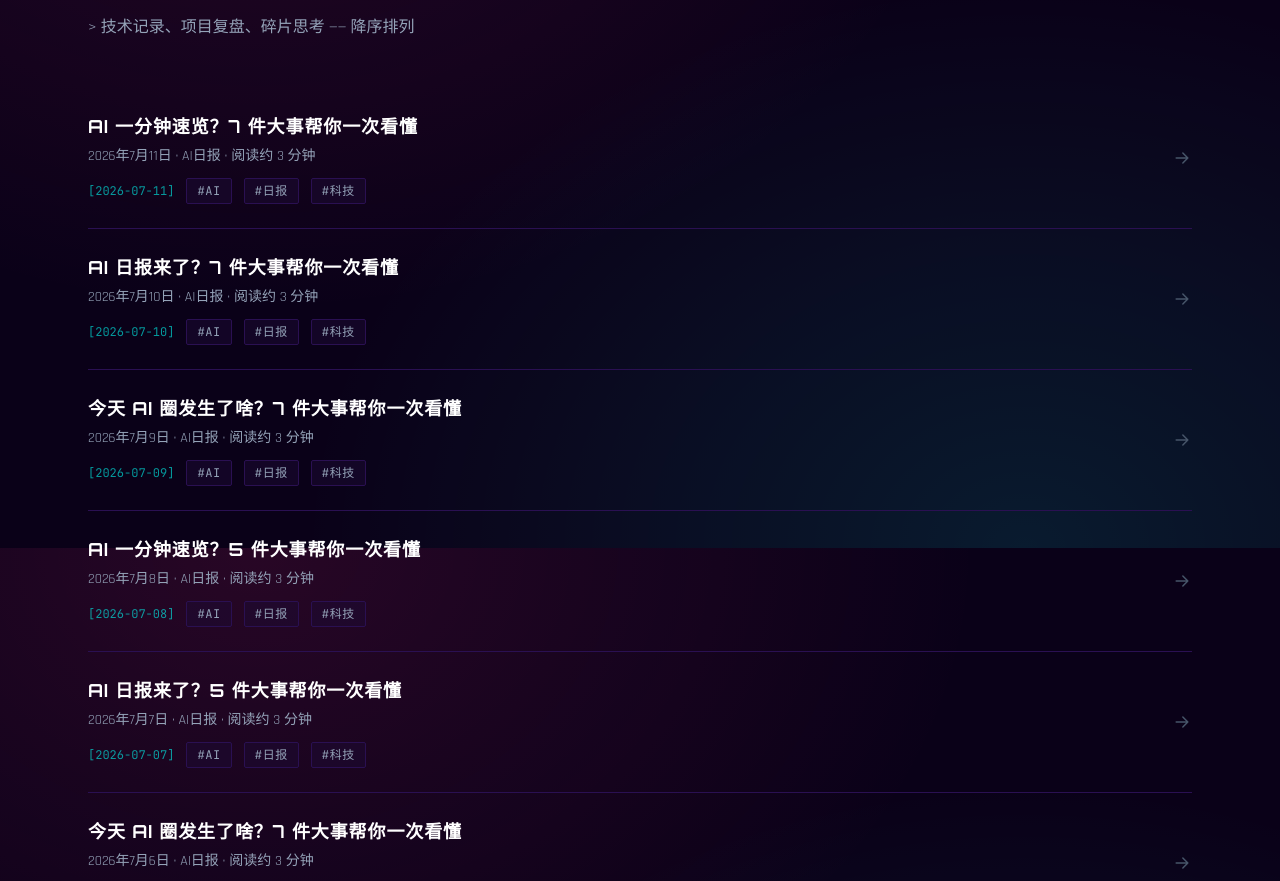
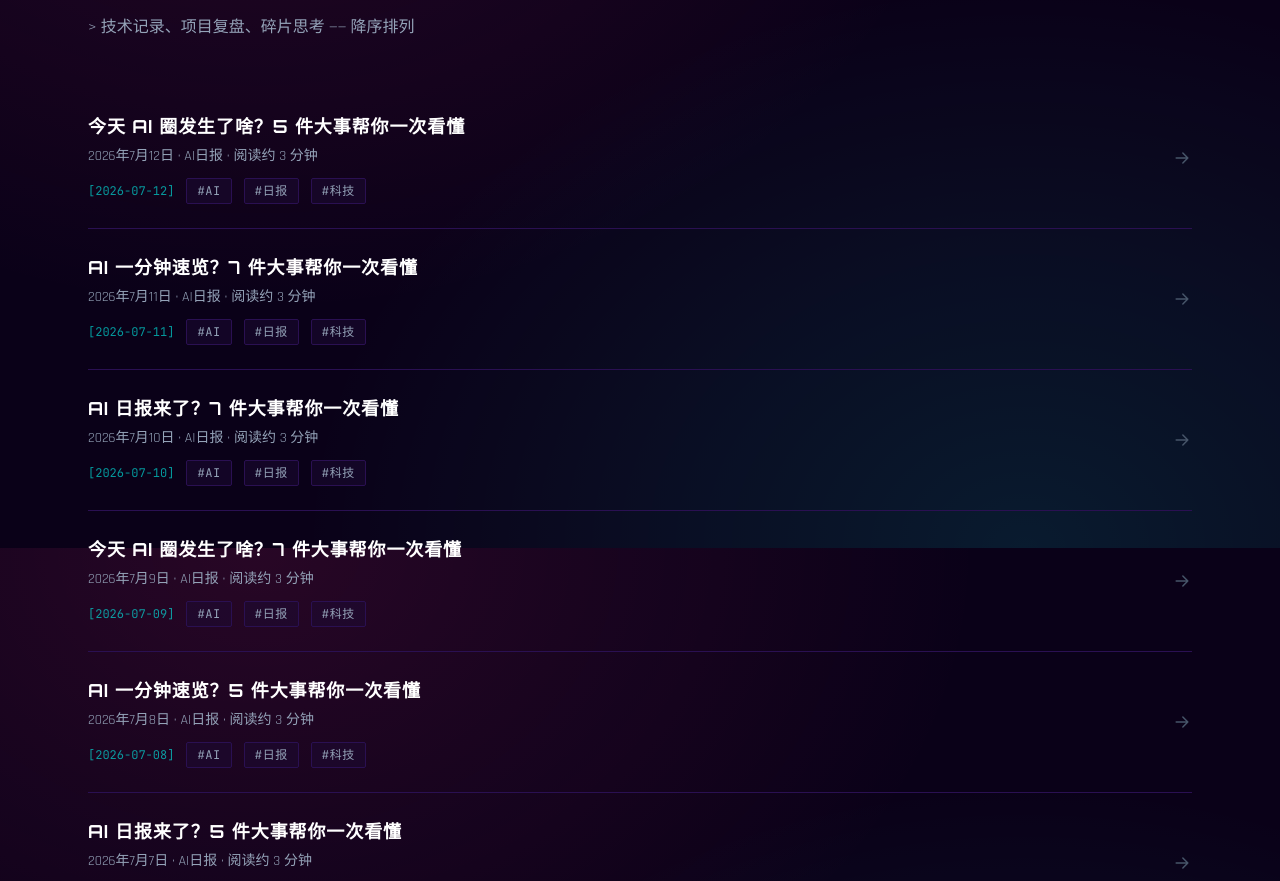
Before and after one commit to alexchenyiqin-droid/cyberpunk-portfolio, a React (Vite) app: page / in a window 1280 px wide. Shown: the part 2652-3533 px from the top of the page. Built offline with nearby package versions, Linux system fonts and the light colour scheme.

Commit message:
feat: add AI daily report for 2026-07-12

```diff
--- a/src/data/posts.js
+++ b/src/data/posts.js
@@ -10,6 +10,58 @@
  *   content   正文，使用 Markdown 语法编写
  */
 export const posts = [
+  {
+    slug: 'ai-daily-20260712',
+    title: '今天 AI 圈发生了啥？5 件大事帮你一次看懂',
+    excerpt: '2026年7月12日 · AI日报 · 阅读约 3 分钟',
+    date: '2026-07-12',
+    tags: ['AI', '日报', '科技'],
+    content: `> 2026年7月12日 · AI日报 · 阅读约 3 分钟
+
+---
+
+## 1. 最强GPT-5.6全面解禁
+
+OpenAI放出了他们家最强的GPT-5.6模型，美国政府也点头允许全面解禁了。这玩意儿不仅脑子更好使，还能同时指挥好几个小助手帮你干复杂活儿。以后用AI写代码、搞科研，效率绝对能再上一个台阶。
+
+**一句话：** 最强AI模型解禁，普通人能用到更聪明的助手来处理复杂工作和生活难题。
+
+---
+## 2. 马斯克Grok 4.5正式开放
+
+马斯克宣布他的Grok 4.5模型正式对大众开放了。据说这个模型不仅聪明，而且速度更快、花费更少，性价比直接拉满。大家以后又多了一个便宜又好用的AI助手可以选啦。
+
+**一句话：** 马斯克推出高性价比新模型，让普通人用更少的钱享受更顶级的AI服务。
+
+---
+## 3. 四部门出台AI+人社新政
+
+国家四部门联合发了个新文件，要在未来几年把AI全面引入咱们找工作、办社保这些服务里。以后办业务、查政策可能都有专属的AI智能体来帮忙，不用再跑断腿或者看天书一样的文件了。
+
+**一句话：** 国家出手让AI帮你办社保找工作，普通人办事将变得像聊天一样简单。
+
+---
+## 4. AI投资狂飙基建最吸金
+
+虽然大环境起起伏伏，但资本对AI的热情简直像火一样旺，今年刚过半就砸了几百亿美元。特别是AI基础设施和网络安全，成了大佬们疯狂撒钱的吸金王。这说明AI不仅是噱头，更是未来真金白银的核心产业。
+
+**一句话：** 资本疯狂涌入AI基建，意味着未来会有更多好用且安全的AI产品进入寻常百姓家。
+
+---
+## 5. 中国生成式AI用户破5亿
+
+官方透露了一个惊人的数据，咱们国家用生成式AI产品的人数已经超过了5亿。这意味着差不多每三个中国人里，就有一个在用AI聊天、画图或者干活。AI早就不是高高在上的黑科技，而是真真切切融入了咱们的日常生活。
+
+**一句话：** AI已成国民级应用，普通人越早掌握AI工具，就越能享受科技带来的效率红利。
+
+---
+
+> **今日总结：** 全球AI巨头竞相发布更强更便宜的模型，国内政策与资本双管齐下加速落地，AI正全面从技术秀走向全民实用的新阶段。
+
+*数据来源：证券时报、Crunchbase、国新办*
+
+*明天见 👋*`,
+  },
   {
     slug: 'ai-daily-20260711',
     title: 'AI 一分钟速览？7 件大事帮你一次看懂',
```
